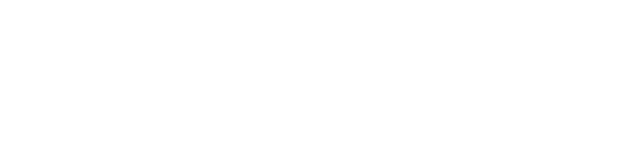
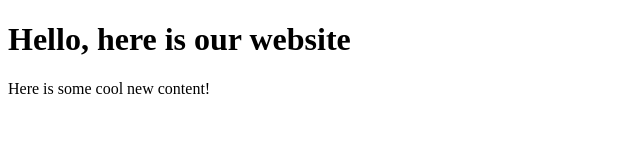
Before and after one commit to Hojjatullahmohammadi/test, a plain HTML site: page index.html in a window 1280 px wide. Shown: the whole page, without its empty margins (0-640 px from the left). Drawn offline with Linux system fonts and the light colour scheme.

Commit message:
Added content to index.html

```diff
--- a/index.html
+++ b/index.html
@@ -6,6 +6,7 @@
     <title>Document</title>
 </head>
 <body>
-
+    <h1>Hello, here is our website</h1>
+    <p>Here is some cool new content!</p>
 </body>
 </html>
```
